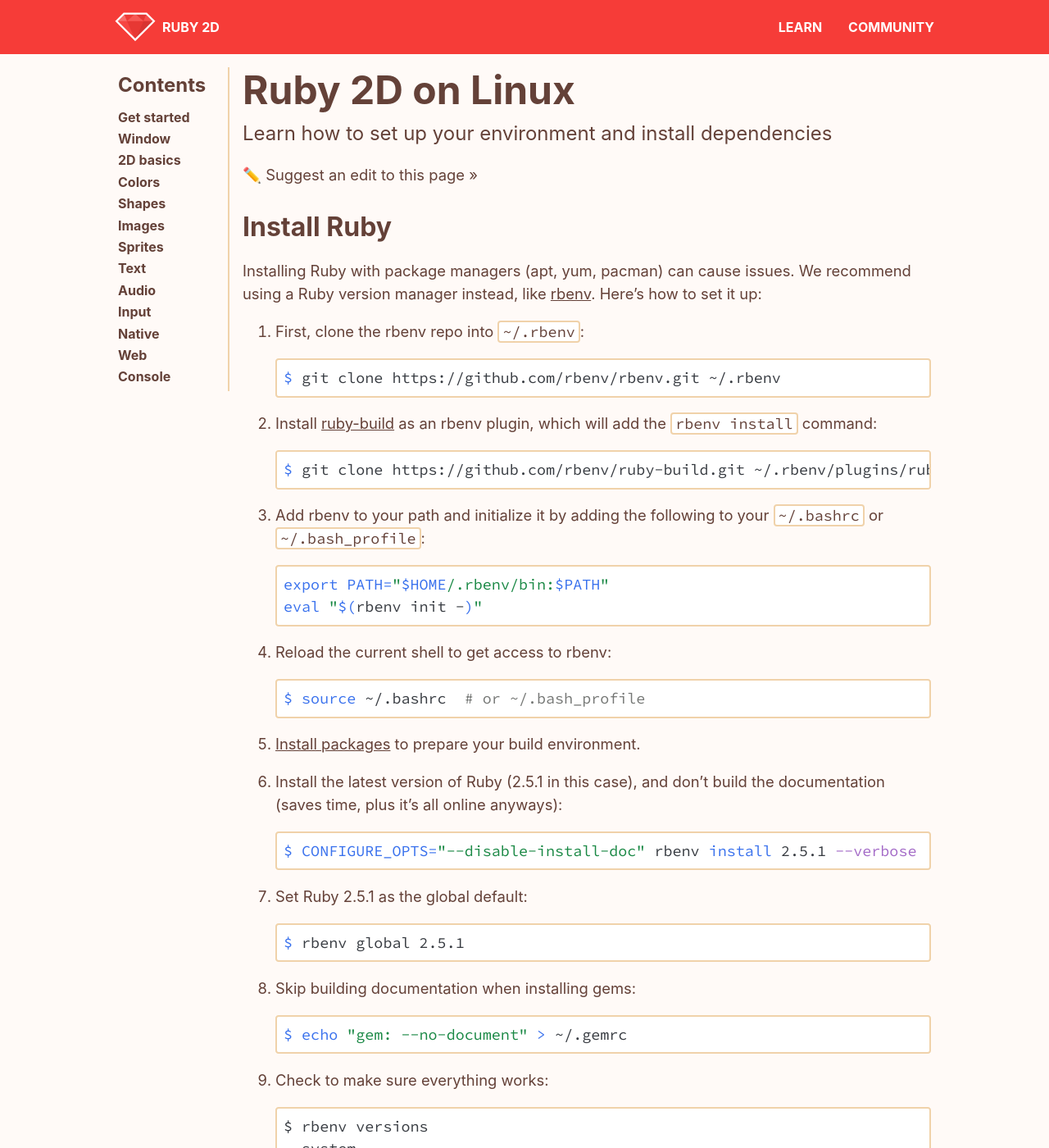
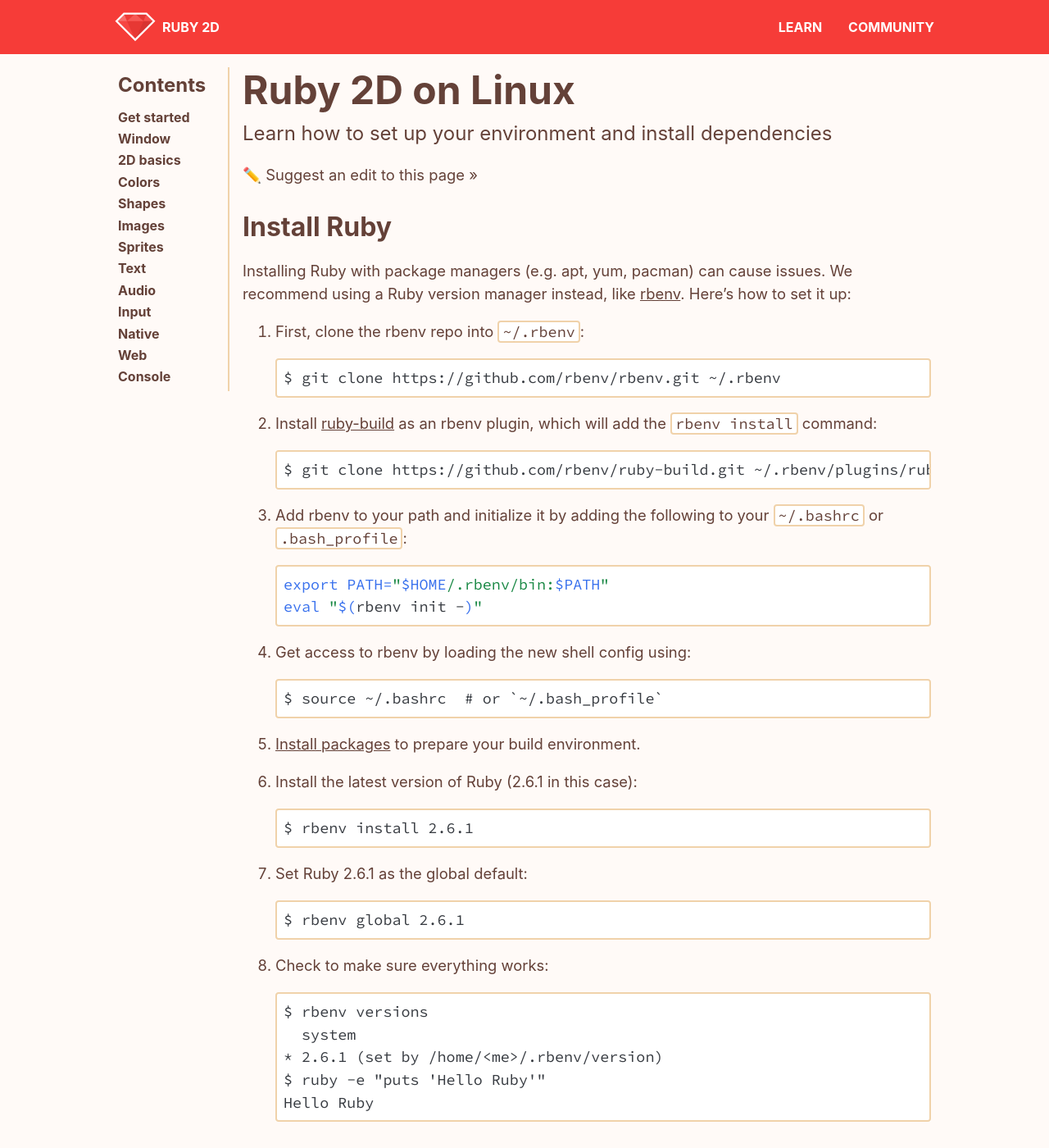
Before and after one commit to ruby2d/ruby2d.com, a Jekyll site: the page built from _pages/learn/linux.md, in a window 1280 px wide and 1400 px high. Shown: the whole window at 82% size. Built offline with Jekyll 4.4.1, drawn with Linux system fonts in a browser that asks for light colours; comment, search, counter and statistics services are not loaded; some of the changed text lies outside the part shown.

````diff
--- a/_pages/learn/linux.md
+++ b/_pages/learn/linux.md
@@ -6,79 +6,77 @@ layout: learn
 
 # Install Ruby
 
-Installing Ruby with package managers (apt, yum, pacman) can cause issues. We recommend using a Ruby version manager instead, like [rbenv](https://github.com/rbenv/rbenv). Here's how to set it up:
+Installing Ruby with package managers (e.g. apt, yum, pacman) can cause issues. We recommend using a Ruby version manager instead, like [rbenv](https://github.com/rbenv/rbenv). Here's how to set it up:
 
 1. First, clone the rbenv repo into `~/.rbenv`:
-```bash
+```
 $ git clone https://github.com/rbenv/rbenv.git ~/.rbenv
 ```
 
 2. Install [ruby-build](https://github.com/rbenv/ruby-build) as an rbenv plugin, which will add the `rbenv install` command:
-```bash
+```
 $ git clone https://github.com/rbenv/ruby-build.git ~/.rbenv/plugins/ruby-build
 ```
 
-3. Add rbenv to your path and initialize it by adding the following to your `~/.bashrc` or `~/.bash_profile`:
+3. Add rbenv to your path and initialize it by adding the following to your `~/.bashrc` or `.bash_profile`:
 ```bash
 export PATH="$HOME/.rbenv/bin:$PATH"
 eval "$(rbenv init -)"
 ```
 
-4. Reload the current shell to get access to rbenv:
-```bash
-$ source ~/.bashrc  # or ~/.bash_profile
+4. Get access to rbenv by loading the new shell config using:
+```
+$ source ~/.bashrc  # or `~/.bash_profile`
 ```
 
 5. [Install packages](https://github.com/rbenv/ruby-build/wiki#suggested-build-environment) to prepare your build environment.
 
-6. Install the latest version of Ruby (2.5.1 in this case), and don't build the documentation (saves time, plus it's all online anyways):
-```bash
-$ CONFIGURE_OPTS="--disable-install-doc" rbenv install 2.5.1 --verbose
+6. Install the latest version of Ruby (2.6.1 in this case):
+```
+$ rbenv install 2.6.1
 ```
 
-7. Set Ruby 2.5.1 as the global default:
-```bash
-$ rbenv global 2.5.1
+7. Set Ruby 2.6.1 as the global default:
+```
+$ rbenv global 2.6.1
 ```
 
-8. Skip building documentation when installing gems:
-```bash
-$ echo "gem: --no-document" > ~/.gemrc
-```
-
-9. Check to make sure everything works:
+8. Check to make sure everything works:
 ```
 $ rbenv versions
   system
-* 2.5.1 (set by /home/<me>/.rbenv/version)
+* 2.6.1 (set by /home/<me>/.rbenv/version)
 $ ruby -e "puts 'Hello Ruby'"
 Hello Ruby
 ```
 
 # Install Simple 2D
 
-1. Ruby 2D requires a native graphics engine called Simple 2D, which relies on [SDL](https://www.libsdl.org). Install SDL packages for your Linux distribution.
+Ruby 2D requires a native graphics engine called Simple 2D, which relies on [SDL](https://www.libsdl.org). The simplest way to install Simple 2D is by [running the install script from the web](https://github.com/simple2d/simple2d#on-linux).
+
+You can also install SDL packages manually and install Simple 2D from source by doing the following:
+1. Install SDL packages for your Linux distribution.
 - Ubuntu, Debian, and Mint:
-```bash
-sudo apt install libsdl2-dev libsdl2-image-dev libsdl2-mixer-dev libsdl2-ttf-dev
+```
+$ sudo apt install libsdl2-dev libsdl2-image-dev libsdl2-mixer-dev libsdl2-ttf-dev
 ```
 - CentOS and Fedora:
-```bash
+```
 # Or `dnf install` on Fedora
-sudo yum install SDL2-devel SDL2_image-devel SDL2_mixer-devel SDL2_ttf-devel
+$ sudo yum install SDL2-devel SDL2_image-devel SDL2_mixer-devel SDL2_ttf-devel
 ```
 - openSUSE:
-```bash
-sudo zypper install libSDL2-devel libSDL2_image-devel libSDL2_mixer-devel libSDL2_ttf-devel
+```
+$ sudo zypper install libSDL2-devel libSDL2_image-devel libSDL2_mixer-devel libSDL2_ttf-devel
 ```
 - Arch:
-```bash
-sudo pacman -S sdl2 sdl2_image sdl2_mixer sdl2_ttf
+```
+$ sudo pacman -S sdl2 sdl2_image sdl2_mixer sdl2_ttf
 ```
 
 2. Next, download the source code for the [latest version of Simple 2D](https://github.com/simple2d/simple2d/releases/latest) and run:
 ```
-make && sudo make install
+$ make && sudo make install
 ```
 
 # Install Ruby 2D
@@ -86,7 +84,7 @@ make && sudo make install
 You're now ready to install the gem!
 
 ```
-gem install ruby2d
+$ gem install ruby2d
 ```
 
 That's it! Head back to the "get started" guide and [write your first 2D app »](/learn/get-started/#writing-your-first-2d-app)
````
Also changed, not shown: README.md (+3 -3 lines), _pages/index.md (+1 -1 lines), _pages/learn/get-started.md (+7 -4 lines), _pages/learn/text.md (+0 -1 lines), _pages/learn/windows.md (+79 -13 lines), _pages/platforms.md (+1 -0 lines).
